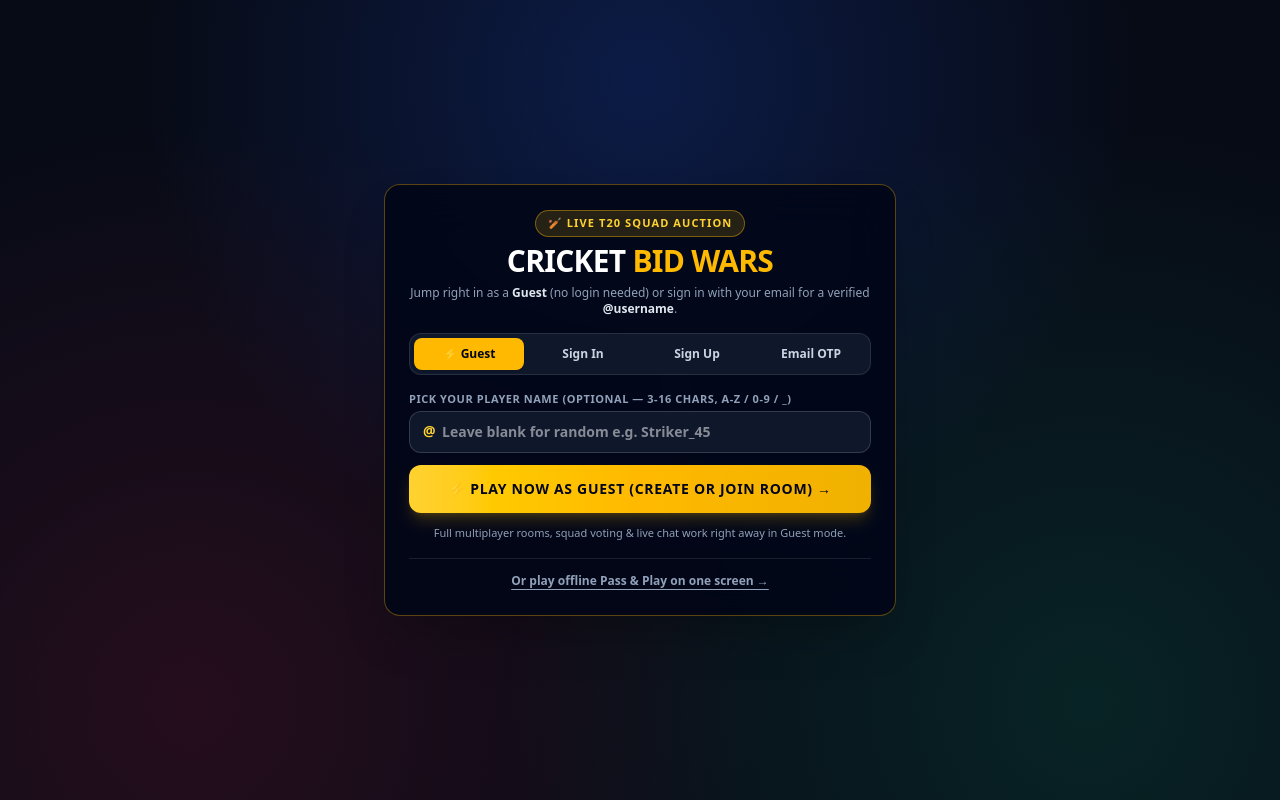
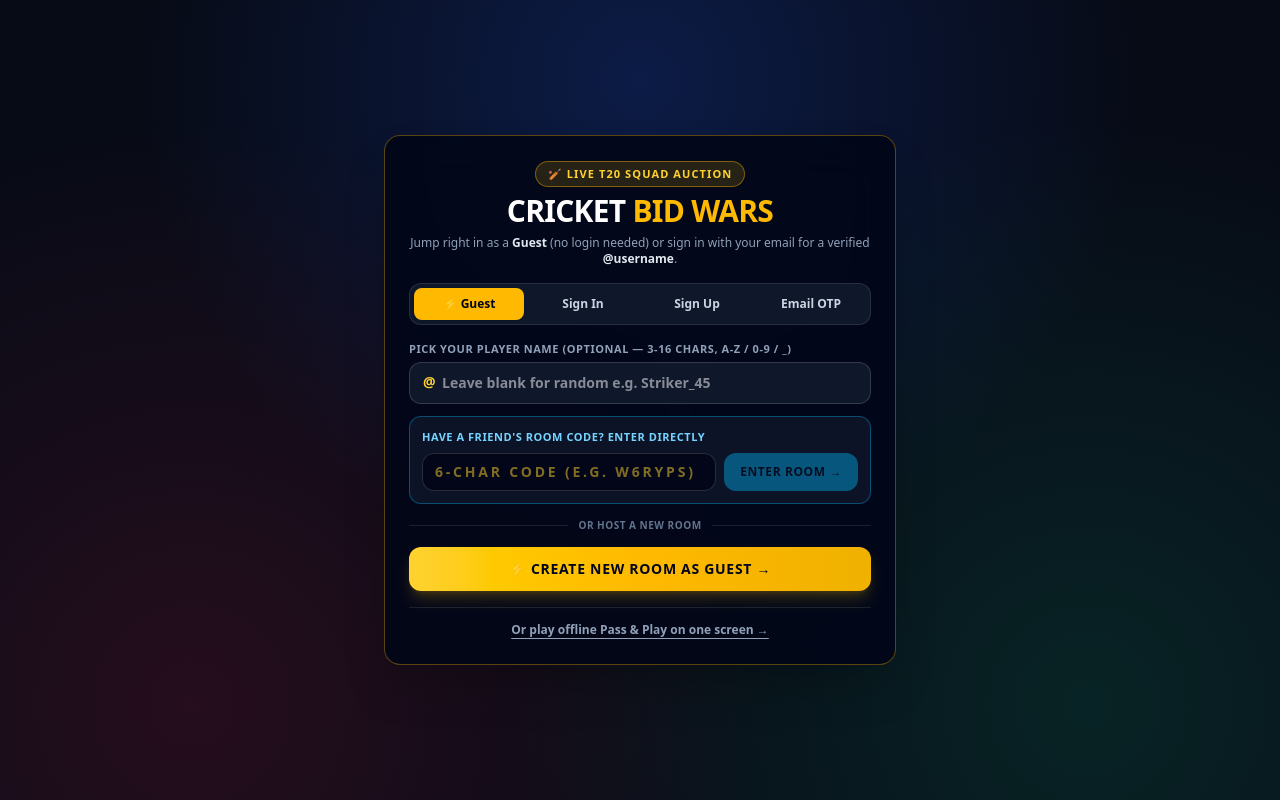
Before and after one commit to ashlansyed28-gif/auction-, a React (Vite) app in the folder frontend/: page / in a window 1280 px wide. Built offline with nearby package versions, Linux system fonts and the light colour scheme; no server answers.

Commit message:
Add direct 6-character Room Code entry on start screen and inside room header

```diff
--- a/frontend/src/App.tsx
+++ b/frontend/src/App.tsx
@@ -485,9 +485,14 @@ export function App() {
     }
   };
 
-  const handleJoinRoom = (rawCode: string, kitId: JerseyKitId | null) => {
-    if (!currentUser) {
-      setJoinStatus("Sign in with your email before joining a room.");
+  const handleJoinRoom = (
+    rawCode: string,
+    kitId: JerseyKitId | null,
+    overrideUser?: AuthenticatedUser,
+  ) => {
+    const activeUser = overrideUser || currentUser;
+    if (!activeUser) {
+      setJoinStatus("Sign in with your email or continue as Guest before joining a room.");
       return;
     }
     const code = normalizeRoomCode(rawCode);
@@ -498,6 +503,7 @@ export function App() {
     teardownTransport();
     setRoomCode(code);
     setRoomMode("GUEST");
+    setLobbyTab("JOIN");
     setSelectedKitId(kitId);
     setInCustomRoom(true);
     setJoinStatus(`Connecting to Room ${code}… waiting for Host sync.`);
@@ -561,9 +567,9 @@ export function App() {
     transport.send({
       type: "JOIN_REQUEST",
       clientId,
-      userId: currentUser.userId,
-      friendName: currentUser.username,
-      emailMasked: currentUser.emailMasked,
+      userId: activeUser.userId,
+      friendName: activeUser.username,
+      emailMasked: activeUser.emailMasked,
       kitId,
     });
     transport.send({ type: "REQUEST_SYNC", clientId });
@@ -806,15 +812,21 @@ export function App() {
     );
   }
 
-  // Require Email Auth for multiplayer rooms (or allow offline Pass & Play)
+  // Require Guest or Email Auth for multiplayer rooms (or allow offline Pass & Play)
   if (!currentUser && !offlinePassPlayAllowed) {
     return (
       <EmailAuthPanel
         supabaseConfigured={supabaseConfigured}
-        onAuthenticated={(user) => {
+        initialRoomCode={inviteCode}
+        onAuthenticated={(user, directRoomCode) => {
           setCurrentUser(user);
           setOfflinePassPlayAllowed(false);
-          setLobbyTab(inviteCode ? "JOIN" : "CREATE");
+          const direct = normalizeRoomCode(directRoomCode || "");
+          if (direct.length === 6) {
+            handleJoinRoom(direct, null, user);
+          } else {
+            setLobbyTab(inviteCode ? "JOIN" : "CREATE");
+          }
         }}
         onPlayOfflinePassAndPlay={() => {
           setOfflinePassPlayAllowed(true);
@@ -847,6 +859,7 @@ export function App() {
           onSwitchTeam={handleSwitchTeam}
           onPromoteCaptain={handlePromoteCaptain}
           onSendChat={handleSendChat}
+          onQuickJoinCode={(code) => handleJoinRoom(code, null)}
           onStartMatch={launchHostedRoom}
           onLeaveRoom={handleLeaveRoom}
           onSignOut={async () => {
--- a/frontend/src/components/CustomRoomLobby.tsx
+++ b/frontend/src/components/CustomRoomLobby.tsx
@@ -8,6 +8,7 @@ import type {
 } from "../types/auction";
 import { DEFAULT_TEAM_NAMES, JERSEY_THEMES } from "../utils/auctionRules";
 import { isTouchOrMobileViewport, requestLandscapeFullscreen } from "../utils/orientation";
+import { normalizeRoomCode } from "../utils/realtimeSync";
 import { voiceEngine } from "../utils/voiceEngine";
 import { FullscreenLandscapeButton } from "./LandscapeGuard";
 import { CricketJerseySvg } from "./illustrations/CricketJerseySvg";
@@ -27,6 +28,7 @@ interface CustomRoomLobbyProps {
   onSwitchTeam: (kitId: JerseyKitId | null) => void;
   onPromoteCaptain: (kitId: JerseyKitId, targetClientId: string) => void;
   onSendChat: (text: string) => void;
+  onQuickJoinCode?: (code: string) => void;
   onStartMatch: (finalConfig: ChallengeConfig) => void;
   onLeaveRoom: () => void;
   onSignOut: () => void;
@@ -49,12 +51,14 @@ export function CustomRoomLobby({
   onSwitchTeam,
   onPromoteCaptain,
   onSendChat,
+  onQuickJoinCode,
   onStartMatch,
   onLeaveRoom,
   onSignOut,
 }: CustomRoomLobbyProps) {
   const [showSettings, setShowSettings] = useState(false);
   const [showObserveDrawer, setShowObserveDrawer] = useState(false);
+  const [quickJoinInput, setQuickJoinInput] = useState("");
   const [chatInput, setChatInput] = useState("");
   const [copiedType, setCopiedType] = useState<"CODE" | "INVITE" | null>(null);
   const chatEndRef = useRef<HTMLDivElement>(null);
@@ -136,6 +140,35 @@ export function CustomRoomLobby({
         </div>
 
         <div className="flex items-center gap-1.5 flex-wrap">
+          {onQuickJoinCode && (
+            <form
+              onSubmit={(e) => {
+                e.preventDefault();
+                const cleaned = normalizeRoomCode(quickJoinInput);
+                if (cleaned.length === 6) {
+                  onQuickJoinCode(cleaned);
+                  setQuickJoinInput("");
+                }
+              }}
+              className="flex items-center gap-1 bg-slate-900 border border-white/15 rounded-lg p-0.5"
+            >
+              <input
+                type="text"
+                maxLength={6}
+                value={quickJoinInput}
+                onChange={(e) => setQuickJoinInput(normalizeRoomCode(e.target.value))}
+                placeholder="Join Code"
+                className="w-20 bg-transparent px-1.5 py-0.5 text-[10px] sm:text-[11px] font-black tracking-widest uppercase text-amber-300 focus:outline-none tnum"
+              />
+              <button
+                type="submit"
+                disabled={quickJoinInput.length !== 6}
+                className="px-2 py-0.5 rounded bg-sky-400 text-slate-950 text-[10px] font-black disabled:opacity-35 cursor-pointer"
+              >
+                Go
+              </button>
+            </form>
+          )}
           <FullscreenLandscapeButton />
           <span className="px-2 py-0.5 sm:py-1 rounded-full bg-slate-900 border border-white/10 text-[10px] font-bold text-amber-300 tnum">
             Purse ₹{config.purseCr} Cr
--- a/frontend/src/components/EmailAuthPanel.tsx
+++ b/frontend/src/components/EmailAuthPanel.tsx
@@ -7,23 +7,27 @@ import {
   signUpWithEmailPassword,
   verifyEmailOtpCode,
 } from "../utils/authService";
+import { normalizeRoomCode } from "../utils/realtimeSync";
 import { sanitizeUsername } from "../utils/teamRoomHelpers";
 
 type AuthMode = "GUEST" | "SIGN_IN" | "SIGN_UP" | "OTP";
 
 interface EmailAuthPanelProps {
   supabaseConfigured: boolean;
-  onAuthenticated: (user: AuthenticatedUser) => void;
+  initialRoomCode?: string;
+  onAuthenticated: (user: AuthenticatedUser, directRoomCode?: string) => void;
   onPlayOfflinePassAndPlay?: () => void;
 }
 
 export function EmailAuthPanel({
   supabaseConfigured,
+  initialRoomCode = "",
   onAuthenticated,
   onPlayOfflinePassAndPlay,
 }: EmailAuthPanelProps) {
   const [mode, setMode] = useState<AuthMode>("GUEST");
   const [guestName, setGuestName] = useState("");
+  const [directCode, setDirectCode] = useState(() => normalizeRoomCode(initialRoomCode));
   const [email, setEmail] = useState("");
   const [password, setPassword] = useState("");
   const [username, setUsername] = useState("");
@@ -33,7 +37,7 @@ export function EmailAuthPanel({
   const [error, setError] = useState<string | null>(null);
   const [info, setInfo] = useState<string | null>(null);
 
-  const handleGuestEnter = (e?: React.FormEvent) => {
+  const handleGuestEnter = (e?: React.FormEvent, withDirectCode?: string) => {
     e?.preventDefault();
     setError(null);
     const chosen = guestName.trim() || username.trim();
@@ -42,7 +46,10 @@ export function EmailAuthPanel({
       setError(res.error);
       return;
     }
-    if (res.user) onAuthenticated(res.user);
+    if (res.user) {
+      const code = normalizeRoomCode(withDirectCode ?? "");
+      onAuthenticated(res.user, code.length === 6 ? code : undefined);
+    }
   };
 
   const handleSignIn = async (e: React.FormEvent) => {
@@ -56,7 +63,7 @@ export function EmailAuthPanel({
       setError(res.error);
       return;
     }
-    if (res.user) onAuthenticated(res.user);
+    if (res.user) onAuthenticated(res.user, directCode.length === 6 ? directCode : undefined);
   };
 
   const handleSignUp = async (e: React.FormEvent) => {
@@ -71,7 +78,7 @@ export function EmailAuthPanel({
       return;
     }
     if (res.user) {
-      onAuthenticated(res.user);
+      onAuthenticated(res.user, directCode.length === 6 ? directCode : undefined);
       return;
     }
     if (res.needsEmailConfirmation) {
@@ -107,7 +114,7 @@ export function EmailAuthPanel({
       setError(res.error);
       return;
     }
-    if (res.user) onAuthenticated(res.user);
+    if (res.user) onAuthenticated(res.user, directCode.length === 6 ? directCode : undefined);
   };
 
   return (
@@ -175,7 +182,7 @@ export function EmailAuthPanel({
         )}
 
         {mode === "GUEST" ? (
-          <form onSubmit={handleGuestEnter} className="space-y-3">
+          <form onSubmit={(e) => handleGuestEnter(e)} className="space-y-3">
             <div>
               <label className="block text-[11px] font-bold uppercase tracking-wider text-slate-400 mb-1">
                 Pick Your Player Name (Optional — 3-16 chars, A-Z / 0-9 / _)
@@ -192,15 +199,46 @@ export function EmailAuthPanel({
                 />
               </div>
             </div>
+
+            {/* Direct Enter Room Code Box */}
+            <div className="rounded-xl bg-slate-900/85 border border-sky-400/35 p-3 space-y-2">
+              <label className="block text-[11px] font-extrabold uppercase tracking-wider text-sky-300">
+                Have a Friend&apos;s Room Code? Enter Directly
+              </label>
+              <div className="flex gap-2">
+                <input
+                  type="text"
+                  maxLength={6}
+                  value={directCode}
+                  onChange={(e) => setDirectCode(normalizeRoomCode(e.target.value))}
+                  placeholder="6-CHAR CODE (e.g. W6RYPS)"
+                  className="flex-1 min-w-0 rounded-xl bg-slate-950 border border-white/15 px-3 py-2 text-sm font-black tracking-[0.2em] uppercase text-amber-300 tnum focus:outline-none focus:border-amber-400"
+                />
+                <button
+                  type="button"
+                  disabled={directCode.length !== 6}
+                  onClick={() => handleGuestEnter(undefined, directCode)}
+                  className="px-4 py-2 rounded-xl bg-sky-400 hover:bg-sky-300 text-slate-950 font-black text-xs uppercase tracking-wider disabled:opacity-40 cursor-pointer shrink-0 whitespace-nowrap"
+                >
+                  Enter Room →
+                </button>
+              </div>
+            </div>
+
+            <div className="relative flex items-center py-0.5">
+              <div className="flex-grow border-t border-white/10" />
+              <span className="px-2.5 text-[10px] font-bold uppercase tracking-wider text-slate-500">
+                or host a new room
+              </span>
+              <div className="flex-grow border-t border-white/10" />
+            </div>
+
             <button
               type="submit"
-              className="w-full py-3.5 rounded-xl bg-gradient-to-r from-amber-300 via-amber-400 to-yellow-500 text-slate-950 font-black text-xs sm:text-sm uppercase tracking-wider cursor-pointer shadow-lg shadow-amber-400/20"
+              className="w-full py-3 rounded-xl bg-gradient-to-r from-amber-300 via-amber-400 to-yellow-500 text-slate-950 font-black text-xs sm:text-sm uppercase tracking-wider cursor-pointer shadow-lg shadow-amber-400/20"
             >
-              ⚡ Play Now as Guest (Create or Join Room) →
+              ⚡ Create New Room as Guest →
             </button>
-            <div className="text-[11px] text-center text-slate-400">
-              Full multiplayer rooms, squad voting &amp; live chat work right away in Guest mode.
-            </div>
           </form>
         ) : !supabaseConfigured ? (
           <div className="rounded-xl bg-amber-500/15 border border-amber-400/40 p-4 text-xs text-amber-200 space-y-2">
```
